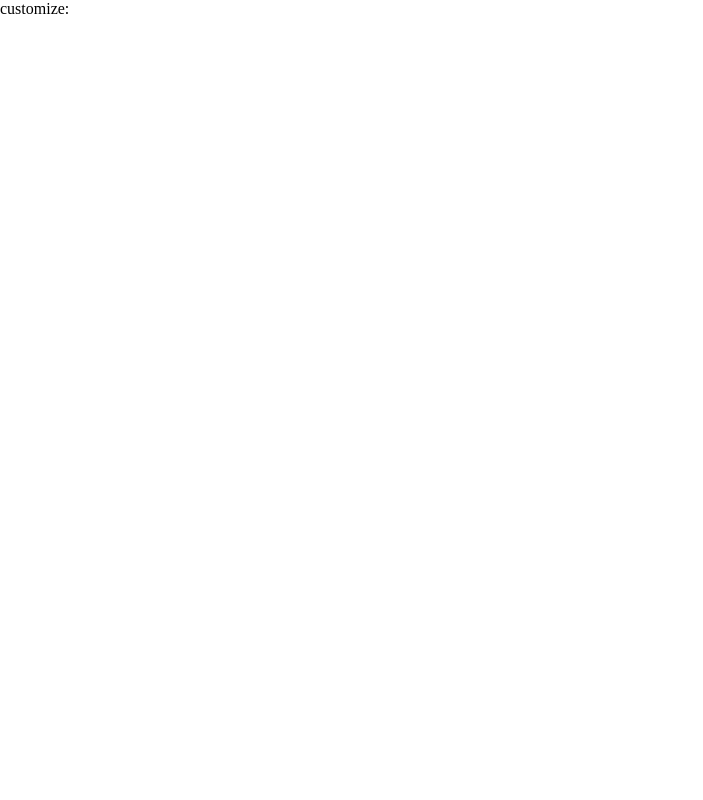
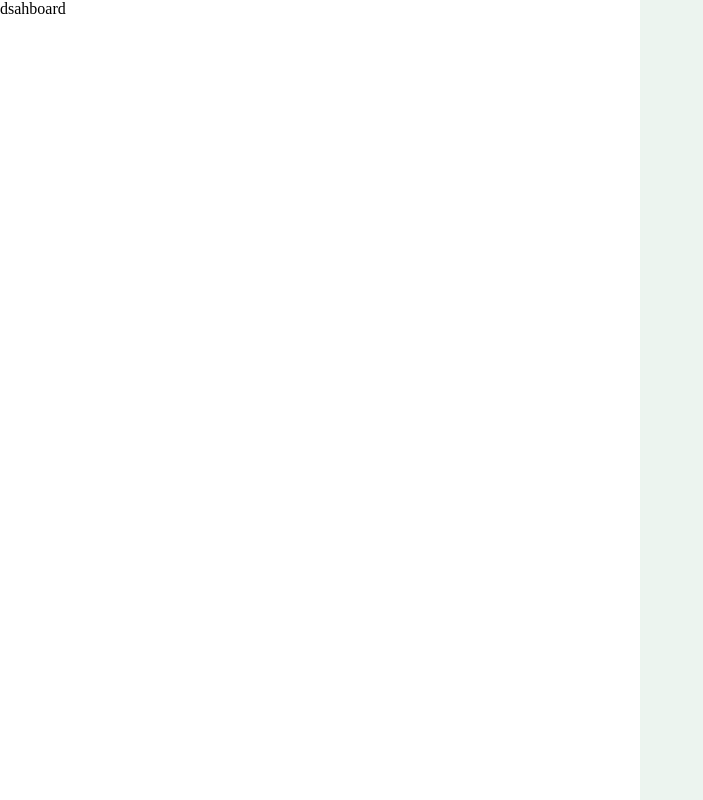
Before and after one commit to sajagshrestha/react-resume-maker, a React (Create React App) app: page /customize in a window 1280 px wide. Shown: the whole page, without its empty margins (0-703 px from the left). Built offline with nearby package versions, Linux system fonts and the light colour scheme.

Commit message:
Dashboard and Preview Components initialized

```diff
--- /dev/null
+++ b/src/Components/Dashboard.styles.ts
@@ -0,0 +1,7 @@
+import styled from "styled-components";
+
+export const DashboardContainer = styled.div`
+	height: 100%;
+	width: 100%;
+	background-color: ${(props) => props.theme.background};
+`;
--- /dev/null
+++ b/src/Components/Dashboard.tsx
@@ -0,0 +1,5 @@
+import { DashboardContainer } from "./Dashboard.styles";
+const Dashboard = () => {
+	return <DashboardContainer>dsahboard</DashboardContainer>;
+};
+export default Dashboard;
--- /dev/null
+++ b/src/Components/Preview.styles.tsx
@@ -0,0 +1,7 @@
+import styled from "styled-components";
+
+export const PreviewContainer = styled.div`
+	height: 100%;
+	width: 100%;
+	background-color: ${(props) => props.theme.previewBackground};
+`;
--- /dev/null
+++ b/src/Components/Preview.tsx
@@ -0,0 +1,6 @@
+import { PreviewContainer } from "./Preview.styles";
+const Preview: React.FC = () => {
+	return <PreviewContainer></PreviewContainer>;
+};
+
+export default Preview;
--- /dev/null
+++ b/src/Pages/Customize.styles.ts
@@ -0,0 +1,10 @@
+import styled from "styled-components";
+import { theme } from "../Theme";
+
+export const CustomizeContainer = styled.div`
+	height: 100vh;
+	width: 100vw;
+	background: ${(props) => theme.background};
+	display: grid;
+	grid-template-columns: 1fr 1fr;
+`;
--- a/src/Pages/Customize.tsx
+++ b/src/Pages/Customize.tsx
@@ -1,13 +1,12 @@
-import { useReduxSelector } from "../Reducers";
-
+import Dashboard from "../Components/Dashboard";
+import Preview from "../Components/Preview";
+import { CustomizeContainer } from "./Customize.styles";
 const Customize: React.FC = () => {
-	const templateType = useReduxSelector((state) => state.template.type);
 	return (
-		<>customize:{templateType}</>
-		// <CustomizeContainer>
-		// 	<Dasbboard />
-		// 	<Preview template =""  />
-		// </CustomizeContainer>
+		<CustomizeContainer>
+			<Dashboard />
+			<Preview />
+		</CustomizeContainer>
 	);
 };
 export default Customize;
--- a/src/theme.ts
+++ b/src/Theme/index.ts
@@ -3,14 +3,14 @@ declare module "styled-components" {
 	export interface DefaultTheme {
 		background: string;
 		primaryText: string;
-		templateBackground: string;
+		previewBackground: string;
 	}
 }
 
 export const theme: DefaultTheme = {
 	background: "#fff",
 	primaryText: "#5C5C5C",
-	templateBackground: "#ECF4EF",
+	previewBackground: "#ECF4EF",
 };
 
 export const GlobalStyle = createGlobalStyle`
--- a/src/index.tsx
+++ b/src/index.tsx
@@ -2,7 +2,7 @@ import ReactDOM from "react-dom";
 import App from "./App";
 //for styled-components
 import { ThemeProvider } from "styled-components";
-import { GlobalStyle, theme } from "./theme";
+import { GlobalStyle, theme } from "./Theme";
 //for redux
 import { createStore } from "redux";
 import { composeWithDevTools } from "redux-devtools-extension";
```
